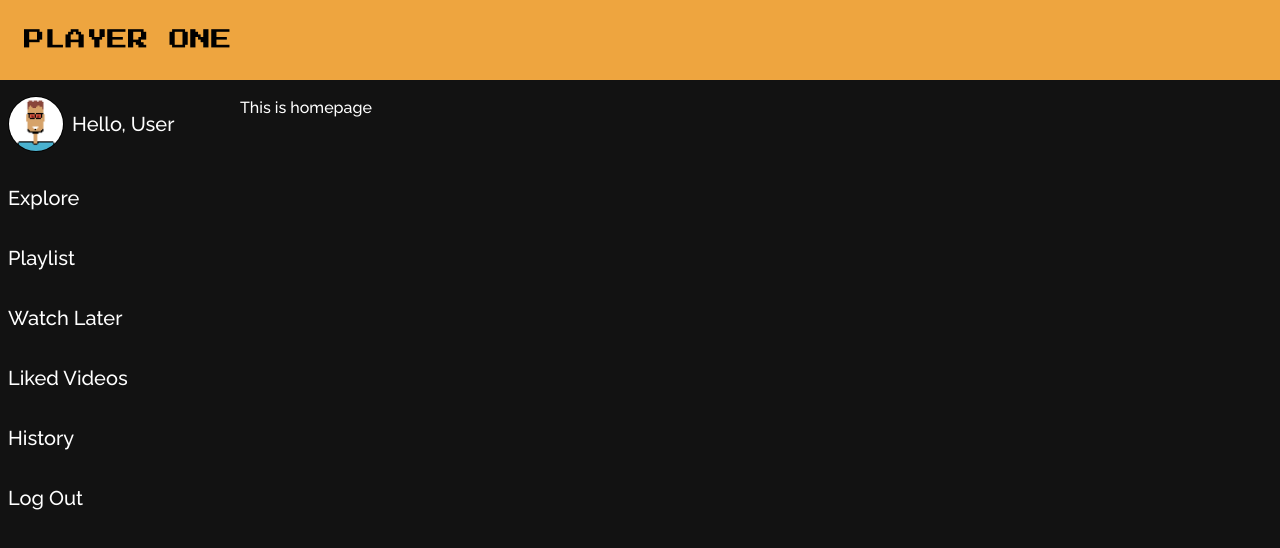
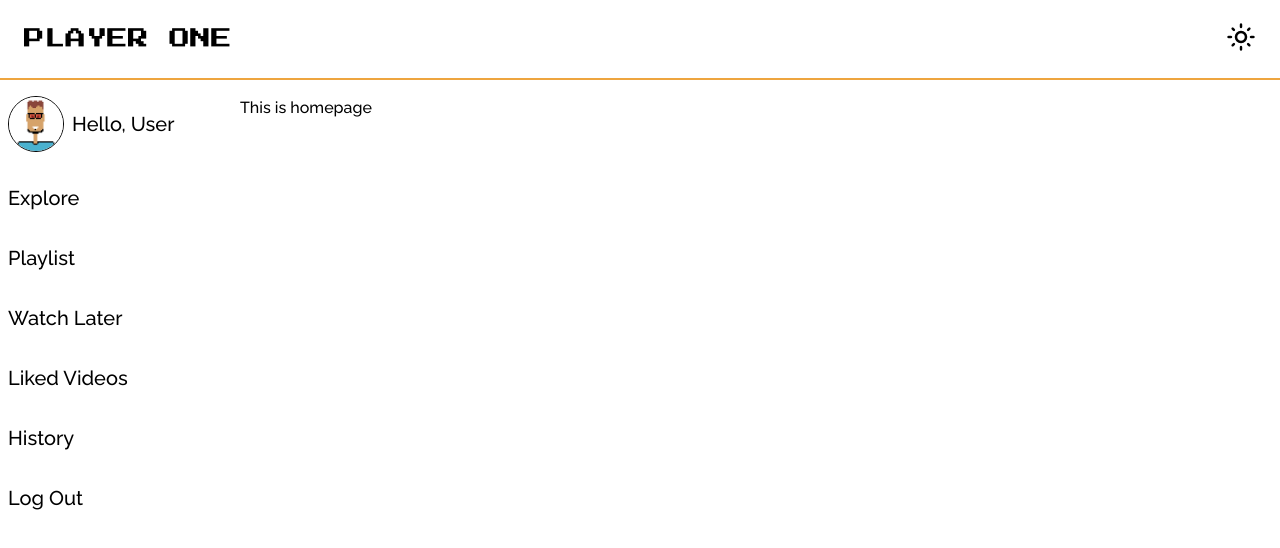
Before and after one commit to TejasShekar/PlayerOne, a React (Create React App) app: page / in a window 1280 px wide. Shown: the top 548 px of the page. Built offline with nearby package versions, Linux system fonts and the light colour scheme; what miragejs would draw is missing.

Commit message:
feat: add theme toggle
- Also added a working three dot menu symbol from M-UI

```diff
--- a/public/index.html
+++ b/public/index.html
@@ -3,24 +3,23 @@
   <head>
     <meta charset="utf-8" />
     <meta name="viewport" content="width=device-width, initial-scale=1" />
-    <meta name="theme-color" content="#000000" />
+    <meta name="theme-color" content="#eea53f" />
     <meta name="description" content="Video library for all your gaming hunger !" />
-    <meta name="color-scheme" content="dark" />
     <link rel="manifest" href="%PUBLIC_URL%/manifest.json" />
     <meta name="author" content="Tejas Shekar" />
     <title>PLAYER ONE</title>
-    <link
-      rel="stylesheet"
-      href="https://cdnjs.cloudflare.com/ajax/libs/font-awesome/6.1.1/css/all.min.css"
-    />
+    <link rel="preconnect" href="https://fonts.googleapis.com" />
+    <link rel="preconnect" href="https://fonts.gstatic.com" crossorigin />
     <link
       href="https://fonts.googleapis.com/css2?family=Press+Start+2P&display=swap"
       rel="stylesheet"
     />
-    <link rel="preconnect" href="https://fonts.googleapis.com" />
-    <link rel="preconnect" href="https://fonts.gstatic.com" crossorigin />
     <link
       href="https://fonts.googleapis.com/css2?family=Raleway:wght@500&display=swap"
+      rel="stylesheet"
+    />
+    <link
+      href="https://fonts.googleapis.com/css?family=Material+Icons|Material+Icons+Outlined|Material+Icons+Round"
       rel="stylesheet"
     />
   </head>
--- a/src/App.js
+++ b/src/App.js
@@ -1,3 +1,4 @@
+import {useState} from "react";
 import {Route, Routes} from "react-router-dom";
 import {NavBar} from "./components/NavBar";
 import {SideBar} from "./components/SideBar";
@@ -12,10 +13,12 @@ import {
 } from "./pages";
 
 function App() {
+  const [darkTheme, setDarkTheme] = useState(false);
+
   return (
-    <div>
-      <NavBar />
-      <div className="w-full h-full grid grid-flow-col grid-cols-[15rem,1fr] mt-4">
+    <div className={darkTheme ? "dark" : "light"}>
+      <NavBar theme={{darkTheme, setDarkTheme}} />
+      <div className="w-full h-full grid grid-flow-col grid-cols-[15rem,1fr] pt-4 dark:bg-[#252525] dark:text-white">
         <SideBar />
         <div className=" mx-auto w-full">
           <Routes>
--- a/src/components/NavBar.jsx
+++ b/src/components/NavBar.jsx
@@ -1,9 +1,16 @@
 import React from "react";
 
-export const NavBar = () => {
+export const NavBar = ({theme}) => {
+  const {darkTheme, setDarkTheme} = theme;
+
   return (
-    <div className=" w-full h-20 sticky top-0 bg-[#eea53f] text-black">
-      <h1 className=" font-['Press_Start_2P'] p-6 text-[1.3rem] ">PLAYER ONE</h1>
-    </div>
+    <header className="flex justify-between px-6 w-full h-20 sticky top-0 border-b-2 border-[#eea53f] text-black dark:text-white bg-white dark:bg-[#252525]">
+      <h1 className=" font-['Press_Start_2P'] my-auto text-[1.3rem] ">PLAYER ONE</h1>
+      <button onClick={() => setDarkTheme(!darkTheme)}>
+        <span className="material-icons-outlined text-3xl">
+          {darkTheme ? "dark_mode" : "light_mode"}
+        </span>
+      </button>
+    </header>
   );
 };
--- a/src/components/VideoCard.jsx
+++ b/src/components/VideoCard.jsx
@@ -19,8 +19,8 @@ export const VideoCard = ({videoProps}) => {
           />
           <div className="flex flex-col gap-1">
             <p>{title}</p>
-            <p className="text-[0.8rem] text-gray-600">{creator}</p>
-            <div className="flex text-[0.9rem] text-gray-300">
+            <p className="text-[0.8rem] text-gray-600 dark:text-gray-400">{creator}</p>
+            <div className="flex text-[0.9rem] text-gray-600 dark:text-gray-400">
               <p>{getFormattedViewCount(views)} views</p>
               <span className="mx-2">•</span>
               <p>{uploadDate}</p>
@@ -28,7 +28,7 @@ export const VideoCard = ({videoProps}) => {
           </div>
         </div>
         <button>
-          <i className="fa-solid fa-ellipsis-vertical text-xl"></i>
+          <span className="material-icons-outlined">more_vert</span>
         </button>
       </div>
     </div>
--- a/tailwind.config.js
+++ b/tailwind.config.js
@@ -4,4 +4,5 @@ module.exports = {
     extend: {},
   },
   plugins: [],
+  darkMode: "class",
 };
```
